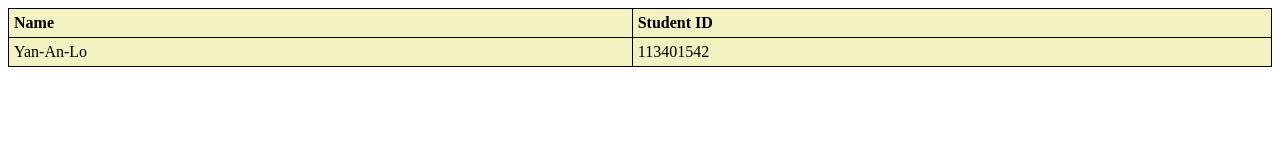
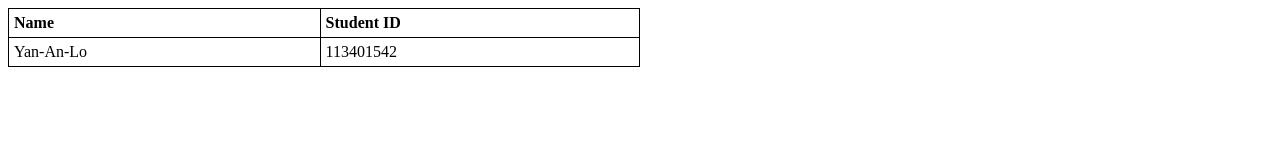
Before and after one commit to yann123-1/yanan, a plain HTML site: page index.html in a window 1280 px wide. Drawn offline with Linux system fonts and the light colour scheme.

Commit message:
Update index.html

```diff
--- a/index.html
+++ b/index.html
@@ -11,8 +11,7 @@ th, td {
   text-align: left;
 }
 #t01 {
-  width: 100%;
-  background-color: #f1f1c1;
+  width: 50%;
 }
 </style>
 </head>
```
